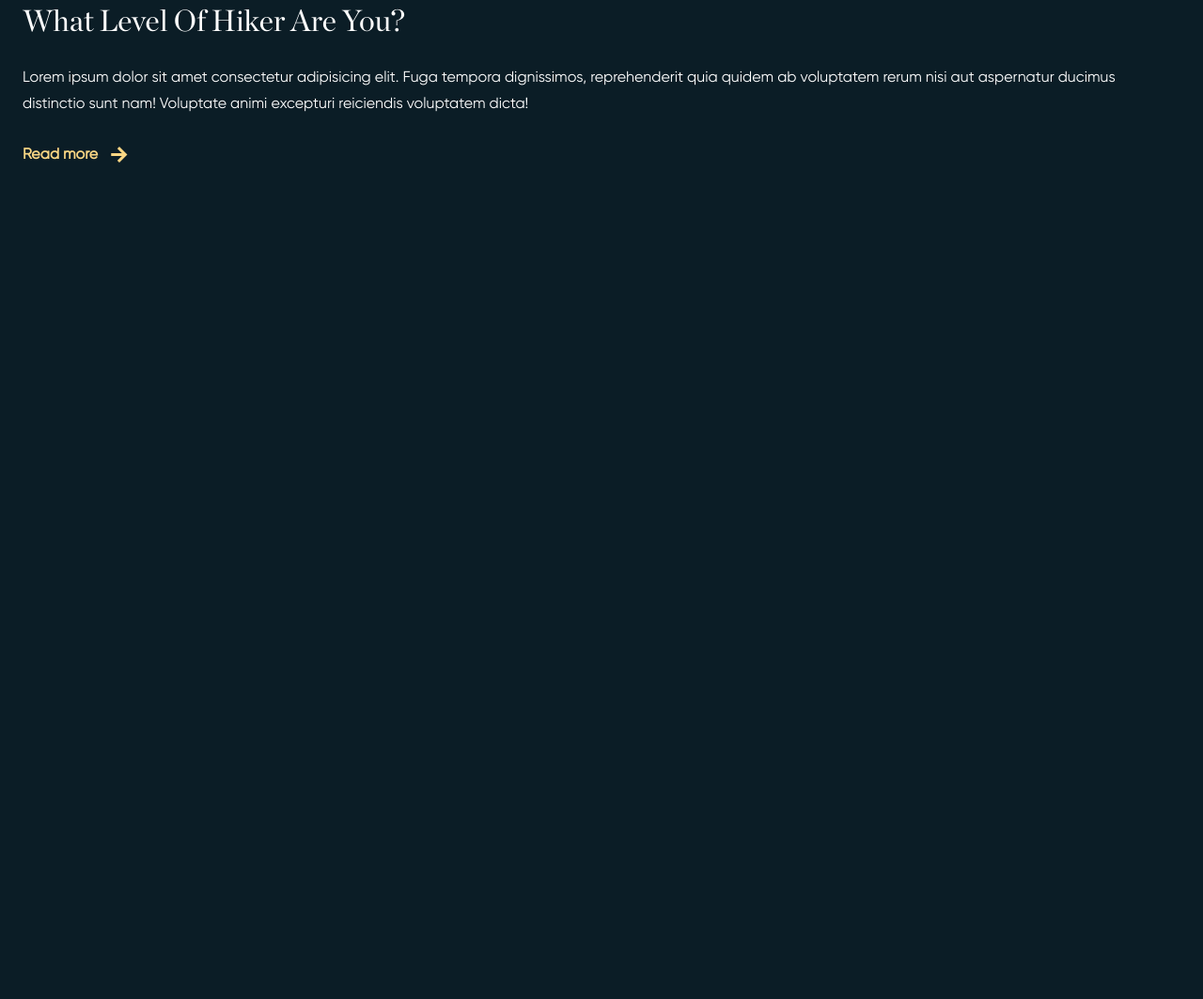
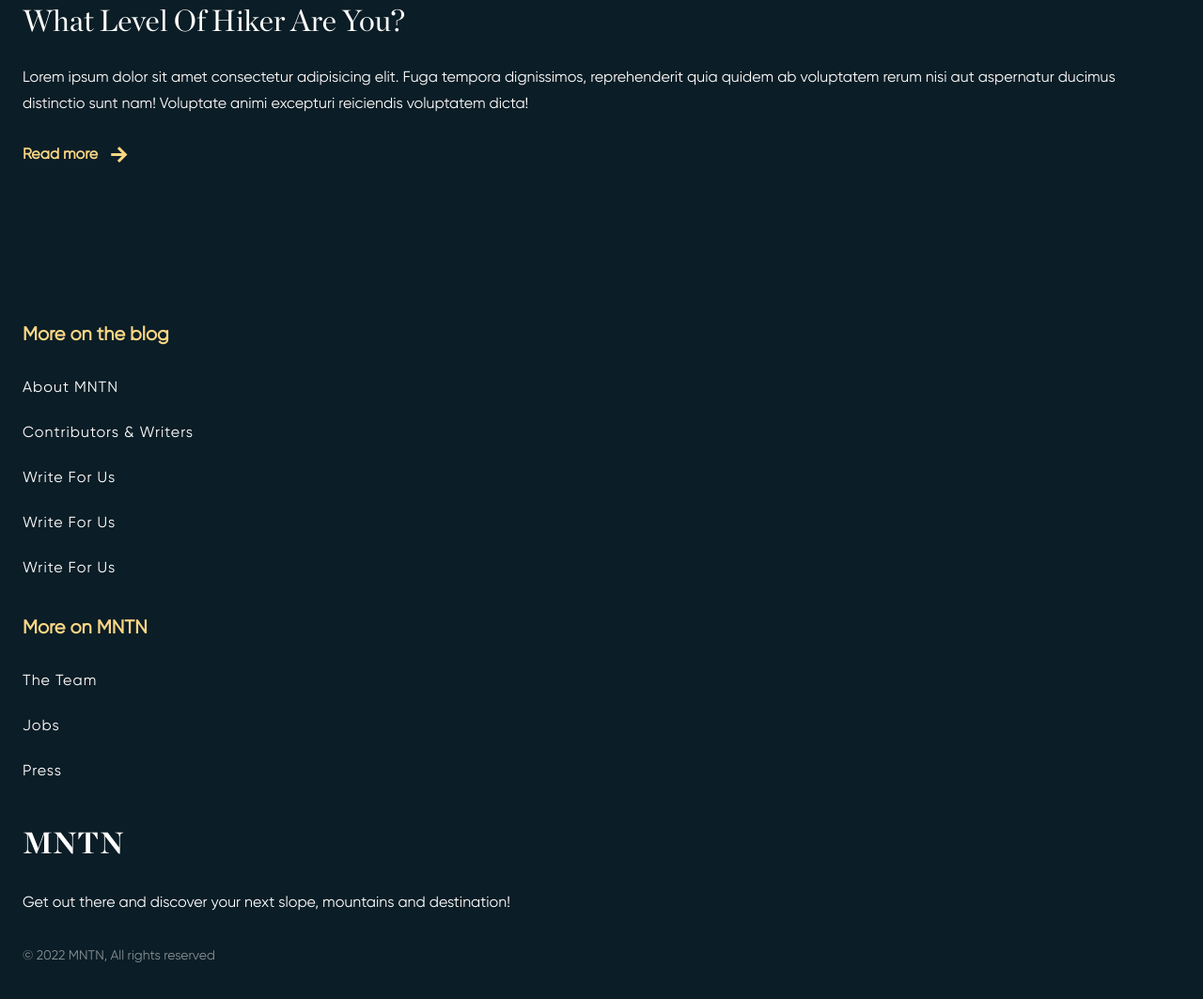
Before and after one commit to amishverma/MNTN-website, a plain HTML site: page index.html in a window 1280 px wide. Shown: the part 2768-3831 px from the top of the page at 94% size. Before the commit the page ends 3069 px from the top, so only its background shows below. Drawn offline with nearby package versions, Linux system fonts and the light colour scheme.

Commit message:
FOOTER ADDED

```diff
--- a/assets/css/main.css
+++ b/assets/css/main.css
@@ -321,4 +321,49 @@ object-position: 50% 100%;
 
 /* Footer */
 
+.footer{
+    padding: 4rem 0 5rem;
+}
+
+.footer-container{
+    row-gap: 3.2rem;
+}
+
+.brand-information > *{
+    margin-bottom: var(--margin-bottom-md);
+
+}
+
+.copyright{
+    font-size: var(--font-size-sm);
+    margin-bottom: 0;
+    opacity: 0.5;
+}
+
+
+.footer-nav-title{
+    color: var(--clr-accent);
+    font-size: 2rem;
+    margin-bottom: var(--margin-bottom-md);
+
+}
+
+.footer-nav-link{
+    text-transform: capitalize;
+    margin-bottom: var(--margin-bottom-sm);
+}
+
+.brand-information,.footer-nav-group{
+    display: flex;
+    flex-direction: column;
+}
+
+.brand-information{
+    order: 1;
+}
+
+.footer-nav{
+    order: 0;
+    gap: var(--margin-bottom-sm);
+}
 /* Media queries */
--- a/index.html
+++ b/index.html
@@ -114,6 +114,38 @@
 </section>
   <!-- Footer -->
 
+  <footer class="footer">
+    <div class="footer-container container d-grid">
+      <div class="brand-information">
+        <a href="./index.html" class="logo-box">
+          <img src="./assets/images/logo.png" alt="MNTN LOGO" class="logo-image">
+        </a>
+
+        <p class="footer-blurb">Get out there and discover your next slope, mountains and destination!</p>
+
+        <span class="copyright">&copy; 2022 MNTN, All rights reserved</span>
+      </div>
+
+      <div class="footer-nav d-grid">
+        <div class="footer-nav-group">
+          <h6 class="footer-nav-title">More on the blog</h6>
+          <a href="#" class="footer-nav-link nav-link">About MNTN</a>
+          <a href="#" class="footer-nav-link nav-link">Contributors & Writers</a>
+          <a href="#" class="footer-nav-link nav-link">Write For Us</a>
+          <a href="#" class="footer-nav-link nav-link">Write For Us</a>
+          <a href="#" class="footer-nav-link nav-link">Write For Us</a>
+        </div>
+
+        <div class="footer-nav-group">
+          <h6 class="footer-nav-title">More on MNTN</h6>
+          <a href="#" class="footer-nav-link nav-link">The Team</a>
+          <a href="#" class="footer-nav-link nav-link">Jobs</a>
+          <a href="#" class="footer-nav-link nav-link">Press</a>
+        </div>
+      </div>
+    </div>
+  </footer>
+
 <!-- Import JS file   -->
 <script src="https://cdnjs.cloudflare.com/ajax/libs/gsap/3.11.0/gsap.min.js"></script>
 <script src="./assets/js/main.js"></script>
```
